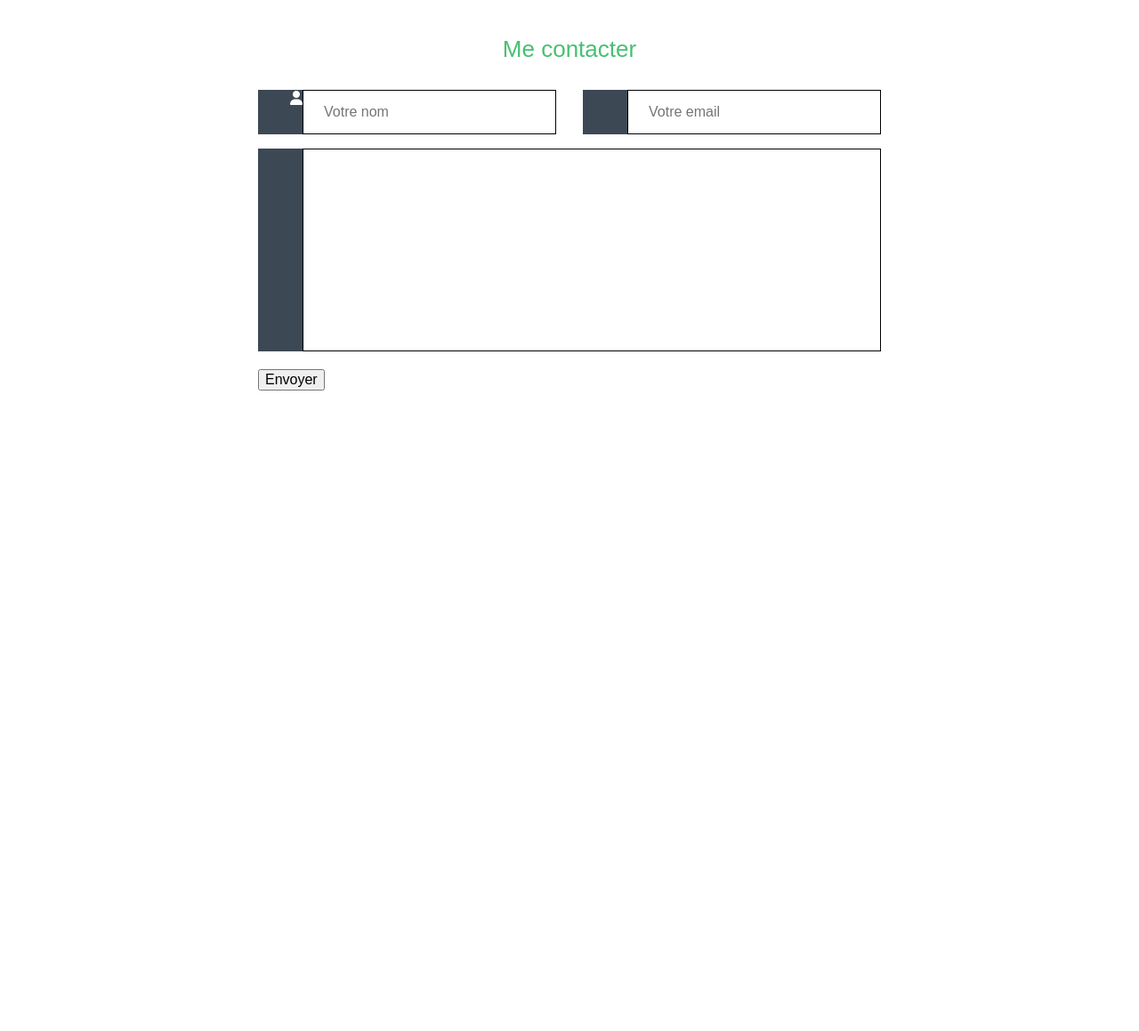
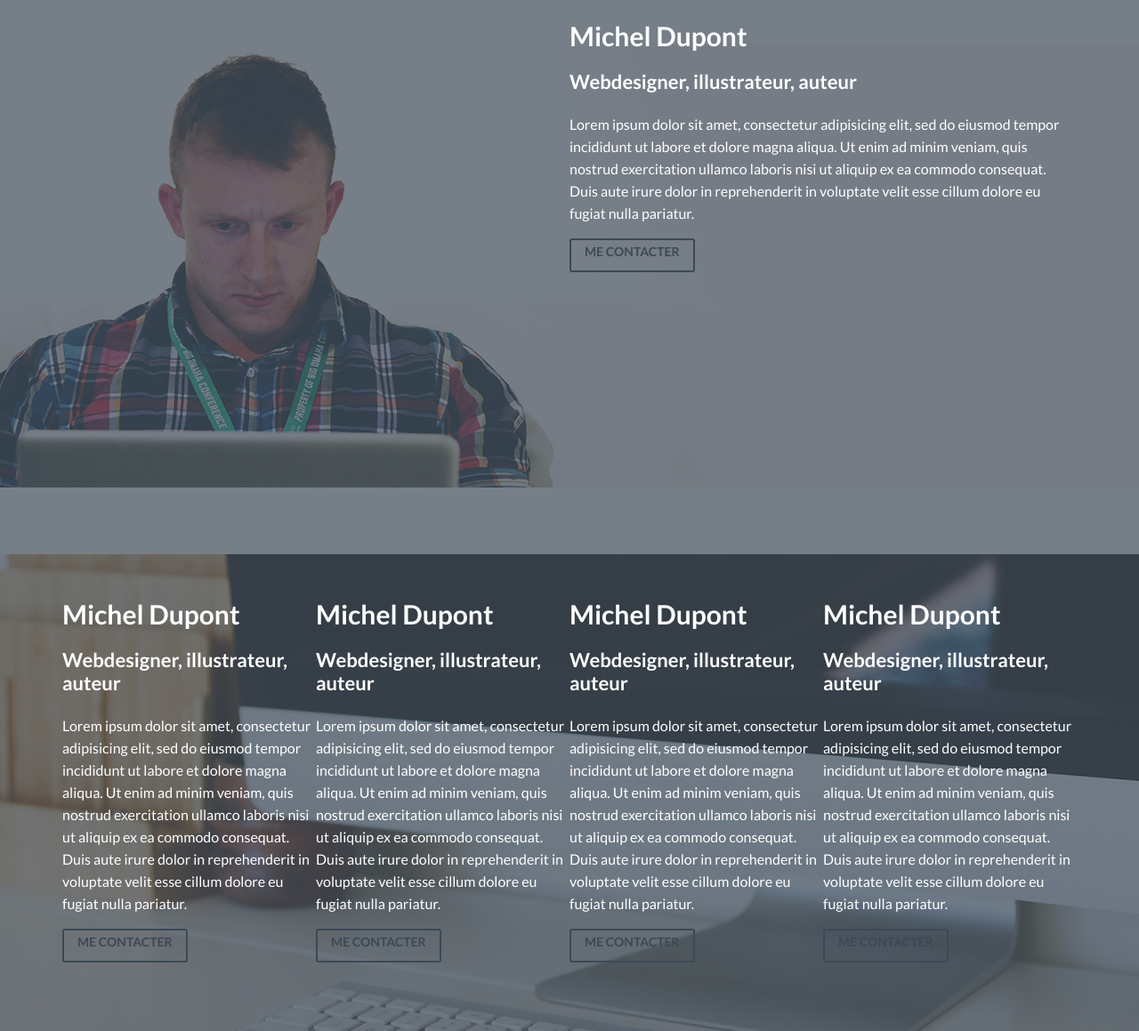
Before and after one commit to yuliachaika/foliac, a plain HTML site: page index.html in a window 1280 px wide. Shown: the part 1641-2800 px from the top of the page at 89% size. Before the commit the page ends 2148 px from the top, so only its background shows below. Drawn offline with Linux system fonts and the light colour scheme; a web font is replaced by a local one.

Commit message:
Sections

```diff
--- a/css/parts/banner.css
+++ b/css/parts/banner.css
@@ -1,6 +1,37 @@
-{\rtf1\ansi\ansicpg1252\cocoartf1504\cocoasubrtf830
-{\fonttbl}
-{\colortbl;\red255\green255\blue255;}
-{\*\expandedcolortbl;;}
-\paperw11900\paperh16840\margl1440\margr1440\vieww10800\viewh8400\viewkind0
+.worker-info {
+	width: 100%;
 }
+.worker-info__title {
+	color: #ffffff;
+	line-height: 34px;
+	font-size: 30px;
+	font-weight: 700;
+
+}
+.worker-info__position {
+	color: #ffffff;
+	font-size: 22px;
+	font-weight: 400;
+	line-height: 26px; /* мин 4 px разница с font!!!!*/
+	font-weight: 700;
+}
+.worker-info__details {
+	color: #ffffff;
+	font-size: 16px;
+	font-weight: 400;
+	line-height: 25px;
+}
+.best-worker__worker-info {
+	width: 50%;
+	float: right;
+}
+
+.services__worker-info {
+	width: 25%;
+	float: left;
+}
+@media only screen and (min-width: 320px) and (max-width: 767px;) {
+	.services-worker__worker-info {
+		width: 100%;
+	}
+}
--- a/css/parts/header.css
+++ b/css/parts/header.css
@@ -1,24 +1,4 @@
-.banner {
-	padding-top: 30px;
-	position: relative;
-	min-height: 650px;
-	/* background-color: #3c4955; */
-    background: url("../../img/computer.png") no-repeat center;
-    z-index: 1;
-}
-.banner::before {
-	content: "";
-	display: block;
-    width: 100%;
-    height: 100%;
-    position: absolute;
-    top: 0;
-    left: 0;
-    background-color: rgba(60, 73, 85, .7);
-    z-index: -1;
 
-
-}
 .banner-nav {
 	font-size: 0;
 }
--- a/css/settings/general.css
+++ b/css/settings/general.css
@@ -26,12 +26,25 @@ body {
 	min-width: 138px; /*чтобы кнопка растягивалась от контента!!!!!*/
 	height: 38px;
 	color: #48BF72;
+	font-size: 14px;
+	font-weight: 700;
+	line-height: 25px;
+	text-transform: uppercase;
 	border: 2px solid #48bf72;
 	-webkit-border-radius: 3px;
 	        border-radius: 3px;
 	line-height: 34px;
 	text-decoration: none;
 }
+.btn--dark {
+	border: 2px solid #3c4955;
+	color: #3c4955;
+	font-size: 14px;
+	font-weight: 700;
+	line-height: 25px;
+	text-transform: uppercase;
+}
+
 .info-hover {
 	width: 100%;
 	height: 100%;
@@ -80,3 +93,32 @@ body {
 	font-size: 16px;
 	font-weight: 400;
 }
+
+/* -------- .banner -------- */
+
+.banner {
+	padding-top: 30px;
+	position: relative;
+	min-height: 650px;
+	background-repeat: no-repeat;
+	background-position: center;
+    z-index: 1;
+}
+.banner--header {
+	background-image: url("../../img/computer.png");
+}
+.banner--section {
+	background-image: url("../../img/men-computer.png");
+}
+.banner::before {
+	content: "";
+	display: block;
+    width: 100%;
+    height: 100%;
+    position: absolute;
+    top: 0;
+    left: 0;
+    background-color: rgba(60, 73, 85, .7);
+    z-index: -1;
+}
+/* -------- .banner -------- */
--- a/index.html
+++ b/index.html
@@ -3,10 +3,11 @@
 <head>
 	<meta charset="UTF-8">
 	<title>Foliac</title>
+	<meta name="viewport" content="width=device-width, initial-scale=1.0">
 	<link rel="stylesheet" type="text/css" href="css/style.css">
 </head>
 <body>
-<header class="banner"> <!-- есть изображение на всю ширину-->
+<header class="banner banner--header"> <!-- есть изображение на всю ширину-->
 	<div class="container">
 
 <!--   .container -->
@@ -117,7 +118,58 @@
 		</div>
 		<!--   .container -->
 	</section>
+	<section class="best-worker banner banner--section">
+		<div class="container clearfix">
+		 	<article class="best-worker__worker-info worker-info">
+				<h1 class="worker-info__title">Michel Dupont</h1>
+				<p class="worker-info__position">Webdesigner, illustrateur, auteur</p>
+				<p class="worker-info__details">Lorem ipsum dolor sit amet, consectetur adipisicing elit, sed do eiusmod tempor incididunt ut labore et dolore magna aliqua. Ut enim ad minim veniam, quis nostrud exercitation ullamco laboris nisi ut aliquip ex ea commodo consequat. Duis aute irure dolor in reprehenderit in voluptate velit esse cillum dolore eu fugiat nulla pariatur.
+				</p>
+				<a class="btn btn--dark" href="pages/portfolio.html">me contacter</a>
+			</article>
 
+		</div>
+	<!--   .container -->
+	</section>
+	<section class="servicer banner banner--header">
+		<div class="container clearfix">
+		 	<article class="services__worker-info worker-info">
+				<h1 class="worker-info__title">Michel Dupont</h1>
+				<p class="worker-info__position">Webdesigner, illustrateur, auteur</p>
+				<p class="worker-info__details">Lorem ipsum dolor sit amet, consectetur adipisicing elit, sed do eiusmod tempor incididunt ut labore et dolore magna aliqua. Ut enim ad minim veniam, quis nostrud exercitation ullamco laboris nisi ut aliquip ex ea commodo consequat. Duis aute irure dolor in reprehenderit in voluptate velit esse cillum dolore eu fugiat nulla pariatur.
+				</p>
+				<a class="btn btn--dark" href="pages/portfolio.html">me contacter</a>
+			</article>
+		<!-- .worker-info  -->
+			<article class="services__worker-info worker-info">
+				<h1 class="worker-info__title">Michel Dupont</h1>
+				<p class="worker-info__position">Webdesigner, illustrateur, auteur</p>
+				<p class="worker-info__details">Lorem ipsum dolor sit amet, consectetur adipisicing elit, sed do eiusmod tempor incididunt ut labore et dolore magna aliqua. Ut enim ad minim veniam, quis nostrud exercitation ullamco laboris nisi ut aliquip ex ea commodo consequat. Duis aute irure dolor in reprehenderit in voluptate velit esse cillum dolore eu fugiat nulla pariatur.
+				</p>
+				<a class="btn btn--dark" href="pages/portfolio.html">me contacter</a>
+			</article>
+		<!-- .worker-info  -->
+			<article class="services__worker-info worker-info">
+				<h1 class="worker-info__title">Michel Dupont</h1>
+				<p class="worker-info__position">Webdesigner, illustrateur, auteur</p>
+				<p class="worker-info__details">Lorem ipsum dolor sit amet, consectetur adipisicing elit, sed do eiusmod tempor incididunt ut labore et dolore magna aliqua. Ut enim ad minim veniam, quis nostrud exercitation ullamco laboris nisi ut aliquip ex ea commodo consequat. Duis aute irure dolor in reprehenderit in voluptate velit esse cillum dolore eu fugiat nulla pariatur.
+				</p>
+				<a class="btn btn--dark" href="pages/portfolio.html">me contacter</a>
+			</article>
+		<!-- .worker-info  -->
+			<article class="services__worker-info worker-info">
+				<h1 class="worker-info__title">Michel Dupont</h1>
+				<p class="worker-info__position">Webdesigner, illustrateur, auteur</p>
+				<p class="worker-info__details">Lorem ipsum dolor sit amet, consectetur adipisicing elit, sed do eiusmod tempor incididunt ut labore et dolore magna aliqua. Ut enim ad minim veniam, quis nostrud exercitation ullamco laboris nisi ut aliquip ex ea commodo consequat. Duis aute irure dolor in reprehenderit in voluptate velit esse cillum dolore eu fugiat nulla pariatur.
+				</p>
+				<a class="btn btn--dark" href="pages/portfolio.html">me contacter</a>
+			</article>
+		<!-- .worker-info  -->
+		</div>
+	<!--   .container -->
+	</section>
+
+	<!--   .banner -->
 	<section class="contacts">
 
 		<div class="contacts__container container container--small">
```
Also changed, not shown: img/men-computer.png (added).
